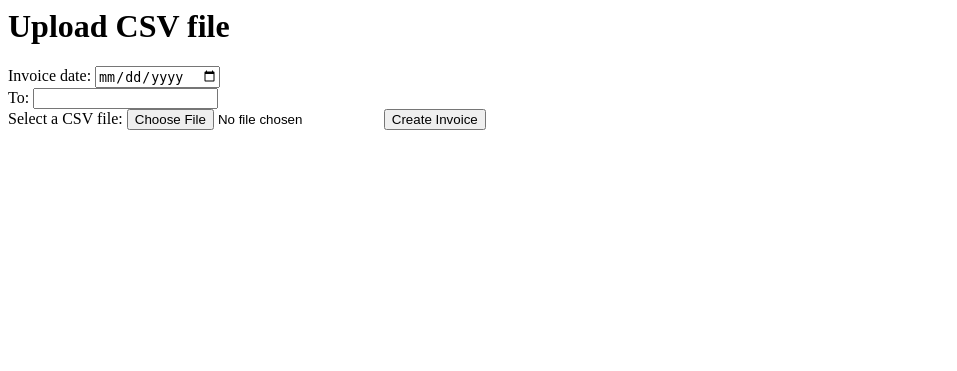
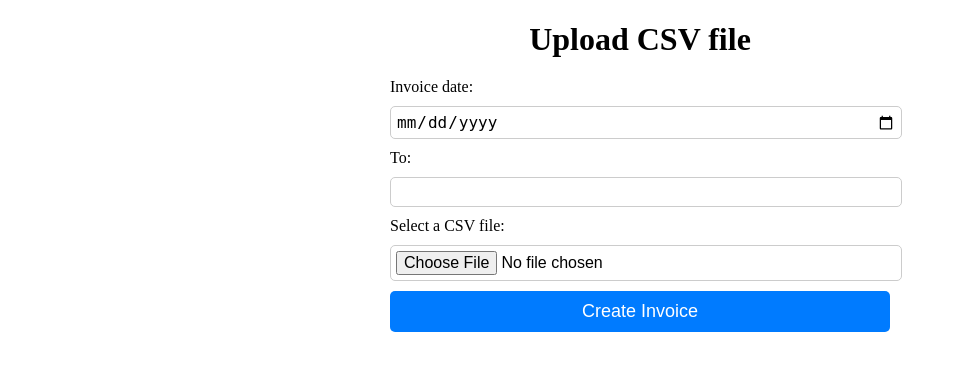
Before and after one commit to shamail1/mdc_invoice_generator, a Django app: page / in a window 1280 px wide. Shown: the top 371 px of the page, without its empty margins (0-957 px from the left). Run offline with Django 4.2, Linux system fonts and the light colour scheme.

Commit message:
making upload_csv.html prettier

```diff
--- a/invoice_generator/templates/upload_csv.html
+++ b/invoice_generator/templates/upload_csv.html
@@ -1,15 +1,55 @@
-{% block content %}
-    <h1>Upload CSV file</h1>
+<!DOCTYPE html>
+<html>
+<head>
+    <meta charset="UTF-8">
+    <title>Upload CSV file</title>
+    <style>
+        label {
+            display: block;
+            margin-bottom: 10px;
+        }
+        input[type="date"], input[type="text"], input[type="file"] {
+            display: block;
+            width: 100%;
+            padding: 5px;
+            margin-bottom: 10px;
+            border: 1px solid #ccc;
+            border-radius: 5px;
+            font-size: 16px;
+        }
+        button[type="submit"] {
+            display: block;
+            width: 100%;
+            padding: 10px;
+            background-color: #007bff;
+            color: #fff;
+            border: none;
+            border-radius: 5px;
+            font-size: 18px;
+            cursor: pointer;
+        }
+        /* Add media queries for responsiveness */
+        @media screen and (min-width: 768px) {
+            /* Make form container 50% width on screens larger than 768px */
+            #form-container {
+                width: 50%;
+            }
+        }
+    </style>
+</head>
+<body>
+    <div id="form-container" style="max-width: 500px; margin: 0 auto;">
+        <h1 style="text-align: center; margin-bottom: 20px;">Upload CSV file</h1>
         <form method="post" enctype="multipart/form-data">
             {% csrf_token %}
             <label for="invoice_date">Invoice date:</label>
             <input type="date" name="invoice_date">
-        <br>
             <label for="to">To:</label>
             <input type="text" name="to">
-        <br>
             <label for="csv_file">Select a CSV file:</label>
             <input type="file" name="csv_file" accept=".csv">
             <button type="submit">Create Invoice</button>
         </form>
-{% endblock %}
+    </div>
+</body>
+</html>
```
Lines whose indentation alone changed are shown as unchanged.
